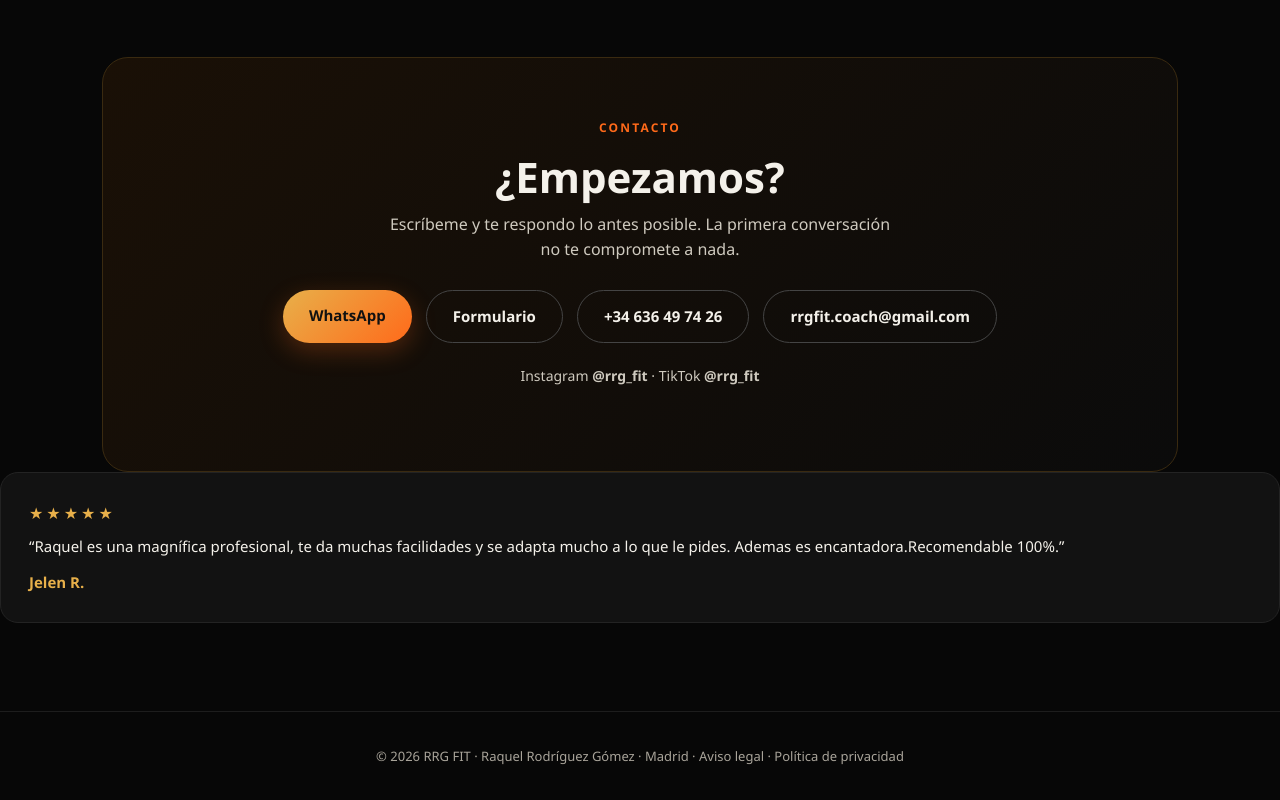
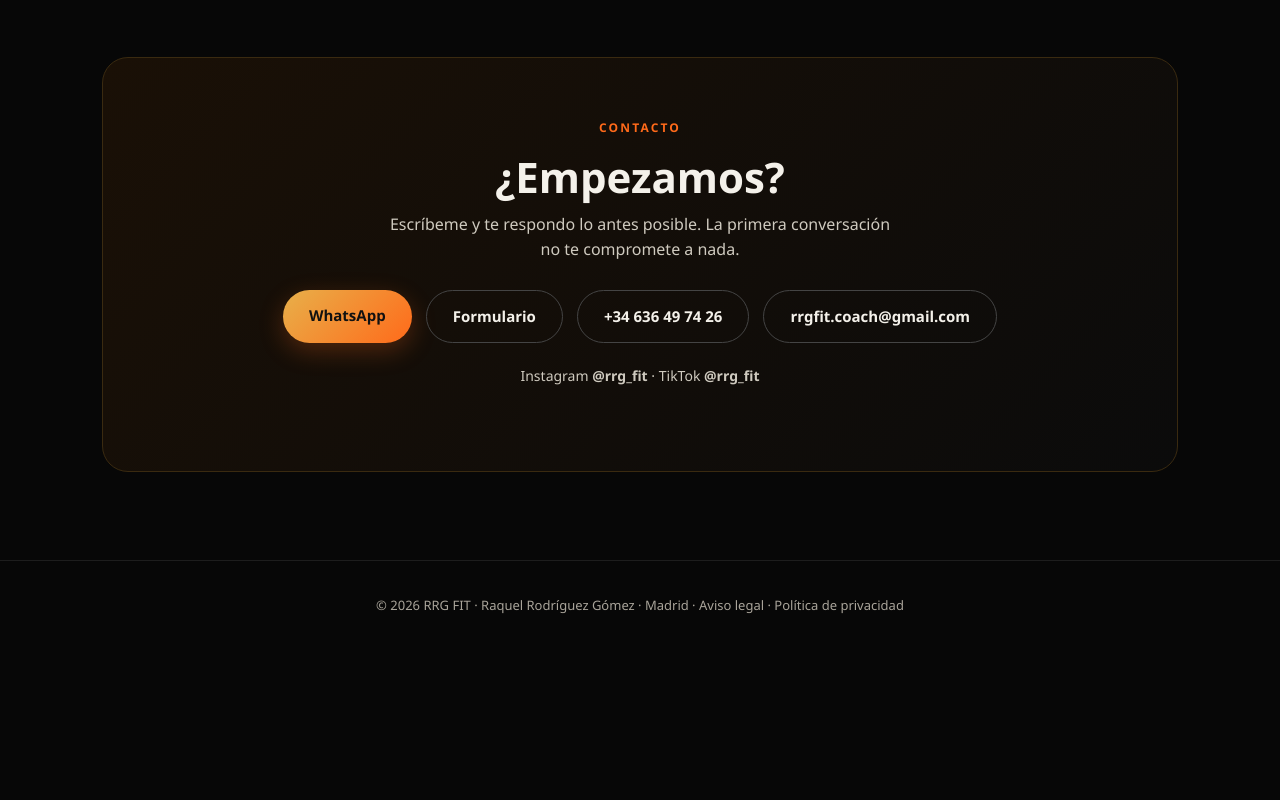
Before and after one commit to rrgfit-coach/rrgfit-web, a plain HTML site: page index.html in a window 1280 px wide. Shown: the part 4313-5113 px from the top of the page. After the commit the page ends 4962 px from the top, so only its background shows below. Drawn offline with Linux system fonts and the light colour scheme.

Commit message:
Fix HTML structure and update contact section

```diff
--- a/index.html
+++ b/index.html
@@ -90,7 +90,7 @@ footer{padding:34px 0;color:var(--mu);font-size:13px;text-align:center;border-to
 
 <section id="contacto" style="padding-top:0"><div class="wrap"><div class="contact"><span class="tag">Contacto</span><h2>¿Empezamos?</h2><p>Escríbeme y te respondo lo antes posible. La primera conversación no te compromete a nada.</p>
 <div class="cta" style="justify-content:center"><a class="btn" href="https://wa.me/34636497426?text=Hola%20Raquel%2C%20quiero%20info%20sobre%20entrenar%20contigo">WhatsApp</a><a class="btn o" href="https://docs.google.com/forms/d/e/1FAIpQLSeD-0FINo3W7uGYL1LEIXHwX-VixS2rO2FD1o82g0gX8_5G_w/viewform?usp=header" target="_blank" rel="noopener">Formulario</a><a class="btn o" href="tel:+34636497426">+34 636 49 74 26</a><a class="btn o" href="mailto:rrgfit.coach@gmail.com">rrgfit.coach@gmail.com</a></div>
-<p style="margin-top:22px;font-size:14px">Instagram <b>@rrg_fit</b> · TikTok <b>@rrg_fit</b></p></div></div><div class="card"><div style="color:var(--gold);letter-spacing:3px;margin-bottom:10px">★★★★★</div><p style="color:var(--tx)">“Raquel es una magnífica profesional, te da muchas facilidades y se adapta mucho a lo que le pides. Ademas es encantadora.Recomendable 100%.”</p><p style="margin-top:12px;font-weight:700;color:var(--gold)">Jelen R.</p></div></section>
+<p style="margin-top:22px;font-size:14px">Instagram <b>@rrg_fit</b> · TikTok <b>@rrg_fit</b></p></div></div></section>
 <footer>© 2026 RRG FIT · Raquel Rodríguez Gómez · Madrid · Aviso legal · Política de privacidad</footer>
 <a class="fab" href="https://wa.me/34636497426?text=Hola%20Raquel%2C%20quiero%20info">WhatsApp</a>
 </body></html>
```
